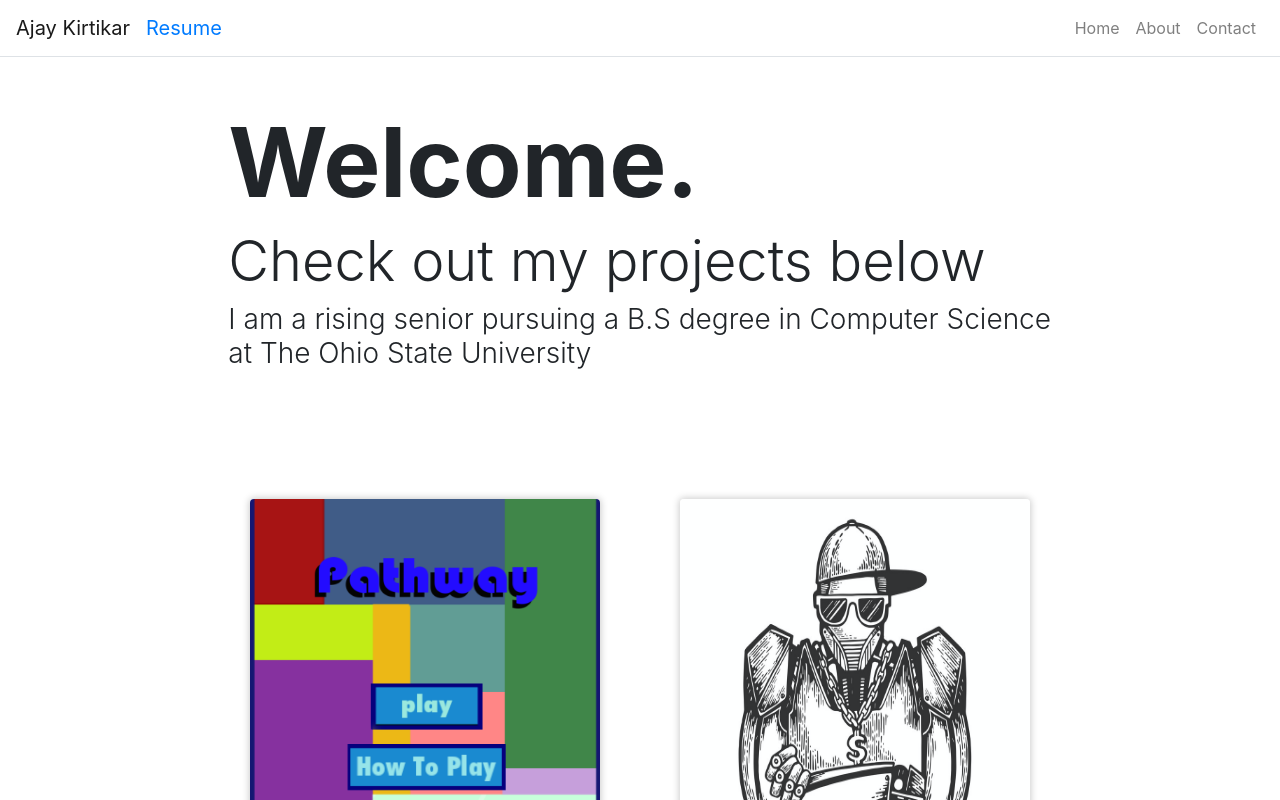
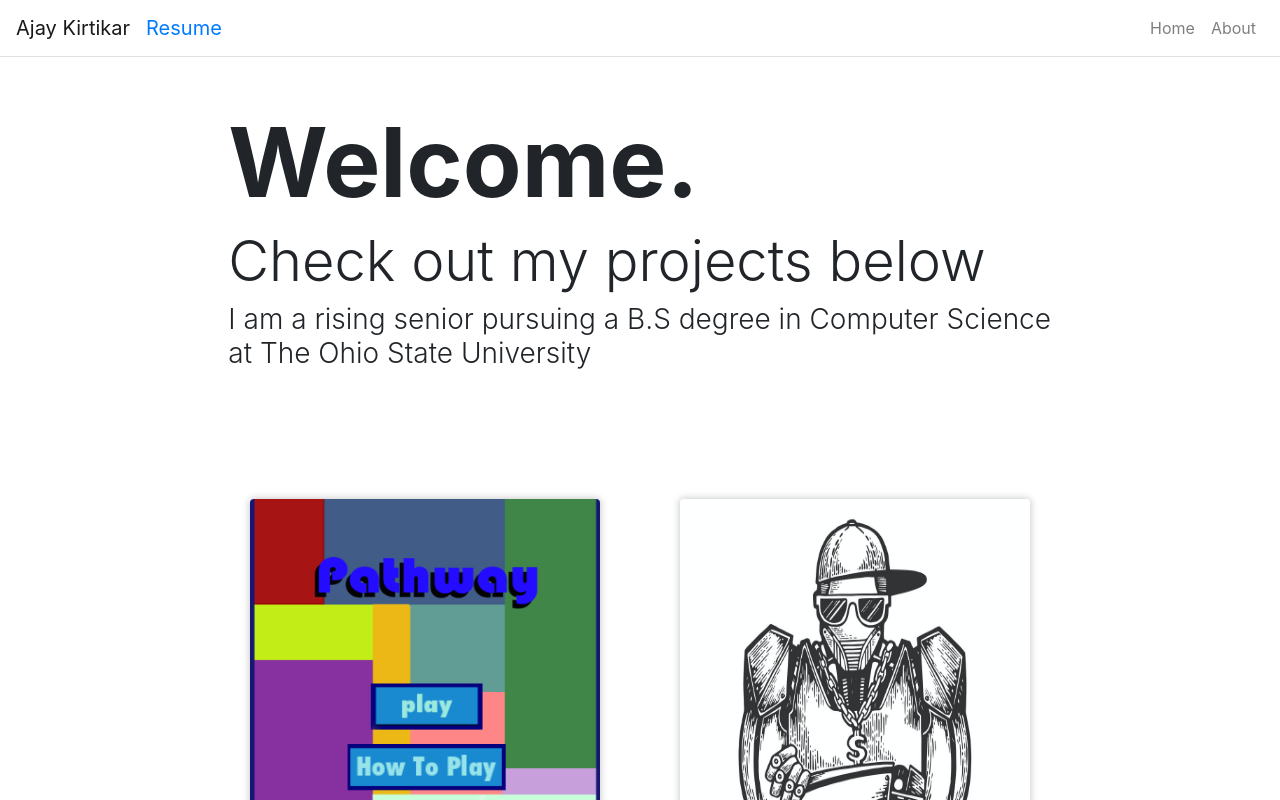
Before and after one commit to ajaykirtikar2/Portfolio-site, a React (Create React App) app: page / in a window 1280 px wide. Shown: the top 800 px of the page. Built offline with nearby package versions, Linux system fonts and the light colour scheme.

Commit message:
netlify update

```diff
--- a/src/App.js
+++ b/src/App.js
@@ -51,21 +51,22 @@ class App extends React.Component{
           <Navbar className="border-bottom" bg="transparent" expand='xl' >
             <Navbar.Brand href="/">Ajay Kirtikar</Navbar.Brand>
 
-            <Navbar.Brand href='/resume' > <a href = {process.env.PUBLIC_URL + Pdf}>Resume</a></Navbar.Brand>
+            <Navbar.Brand> <a href = {process.env.PUBLIC_URL + Pdf}>Resume</a></Navbar.Brand>
 
             <Navbar.Toggle className="border-0" aria-controls="navbar-toggle"/>
             <Navbar.Collapse id="navbar-toggle">
               <Nav className="ml-auto">
                 <Link className="nav-link" to="/">Home</Link>
                 <Link className="nav-link" to="/about">About</Link>
-                <Link className="nav-link" to="/contact">Contact</Link>
+                {/*<Link className="nav-link" to="/contact">Contact</Link> */}
               </Nav>
             </Navbar.Collapse>
           </Navbar>
 
           <Route path="/" exact render={()=> <HomePage title={this.state.home.title} subtitle = {this.state.home.subtitle} text={this.state.home.text} />} />
           <Route path="/about"  render={() => <AboutPage title={this.state.about.title} />} />
-          <Route path="/contact"  render={() => <ContactPage title={this.state.contact.title} subtitle = {this.state.contact.subtitle} />} />
+
+          {/* <Route path="/contact"  render={() => <ContactPage title={this.state.contact.title} subtitle = {this.state.contact.subtitle} />} /> */}
 
           <Footer/>
 
```
